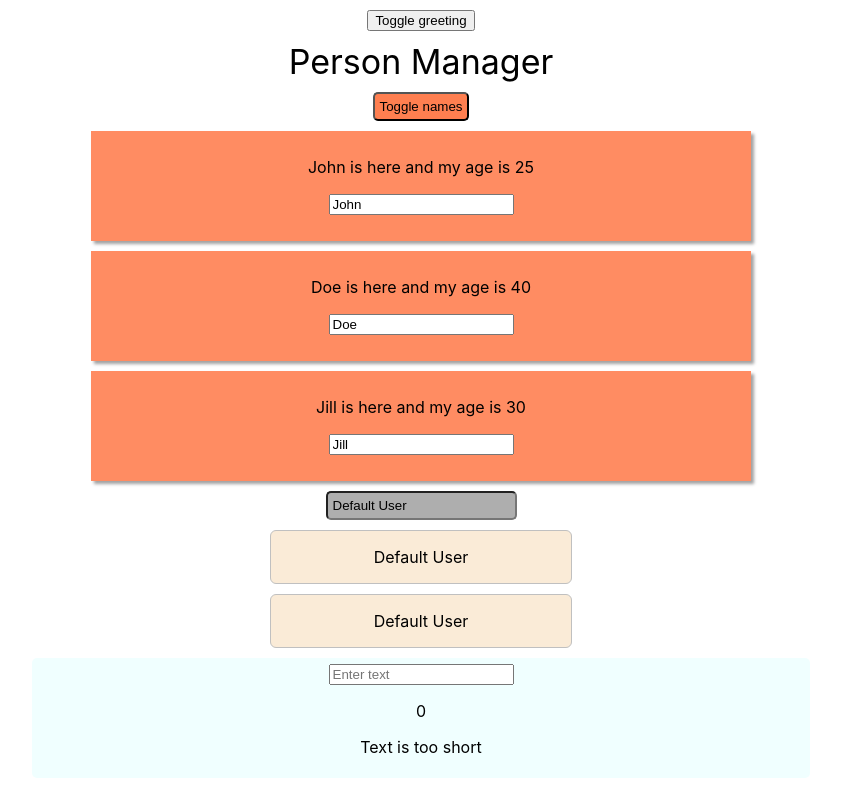
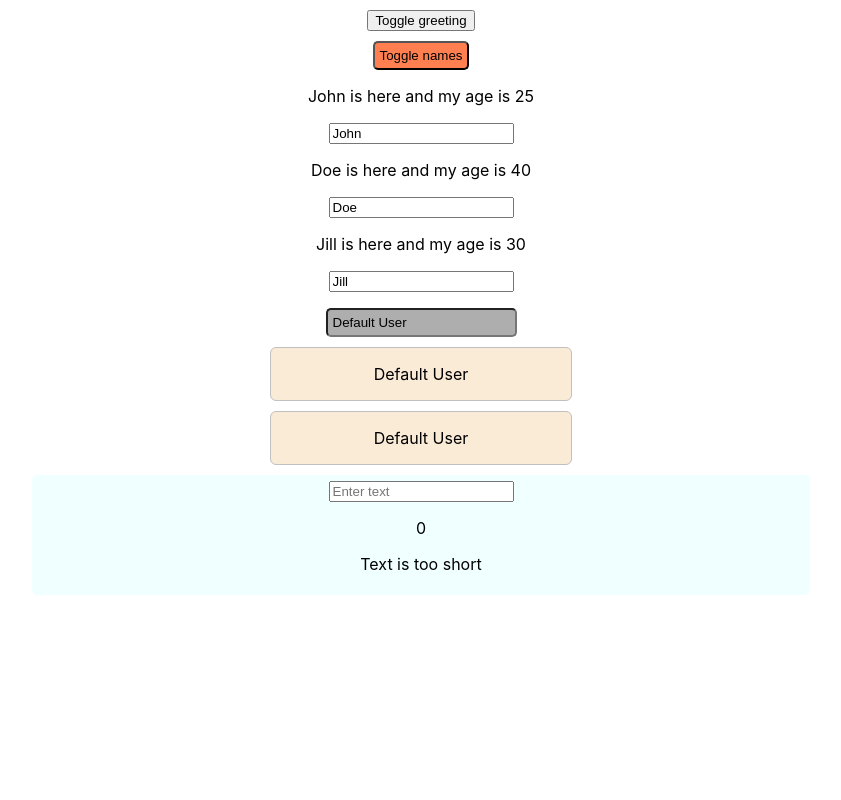
Before and after one commit to Rrroman/react-learning, a React (Create React App) app in the folder my-app/: page / in a window 1280 px wide. Both pictures are taken after a click on the button "Toggle names". Shown: the whole page, without its empty margins (219-1060 px from the left). Built offline with nearby package versions, Linux system fonts and the light colour scheme.

Commit message:
feat: another form of HOC

```diff
--- a/my-app/src/components/Persons/Person/Person.js
+++ b/my-app/src/components/Persons/Person/Person.js
@@ -1,7 +1,6 @@
 import React, { Component, Fragment } from 'react';
 import classes from './Person.module.css';
 // import Aux from '../../../hoc/Auxillary';
-import WithClass from '../../../hoc/WithClass';
 
 class Person extends Component {
   render() {
@@ -17,8 +16,7 @@ class Person extends Component {
       // <div className={classes.Person}>
       // <Aux>
       // <React.Fragment>
-      // <Fragment>
-      <WithClass classes={classes.Person}>
+      <Fragment classes={classes.Person}>
         <p onClick={this.props.deletePerson}>
           {this.props.name} is here and my age is {this.props.age}
         </p>
@@ -30,8 +28,7 @@ class Person extends Component {
           onFocus={this.props.focused}
         />
         <p>{this.props.children}</p>
-      </WithClass>
-      // </Fragment>
+      </Fragment>
       // </React.Fragment>
       // </Aux>
       //  </div>
--- a/my-app/src/containers/App.js
+++ b/my-app/src/containers/App.js
@@ -7,7 +7,8 @@ import Greeting from '../components/Greeting/Greeting';
 import Chars from '../components/Chars/Chars';
 // import WishlistForm from './Codewars/Codewars';
 // import BeamMeUpStatey from './Codewars/BeamMeUpStatey';
-import WithClass from '../hoc/WithClass';
+import withClass from '../hoc/withClass';
+import Aux from '../hoc/Auxillary';
 
 class App extends Component {
   constructor(props) {
@@ -139,7 +140,7 @@ class App extends Component {
     }
 
     return (
-      <WithClass classes={classes.App}>
+      <Aux>
         <button
           className={classes.app__button}
           onClick={this.toggleGreetingHandler}
@@ -172,9 +173,9 @@ class App extends Component {
         />
         {/* <WishlistForm /> */}
         {/* <BeamMeUpStatey /> */}
-      </WithClass>
+      </Aux>
     );
   }
 }
 
-export default App;
+export default withClass(App, classes.App);
--- a/my-app/src/hoc/WithClass.js
+++ b/my-app/src/hoc/WithClass.js
@@ -1,7 +1,11 @@
 import React from 'react';
 
-const WithClass = (props) => (
-  <div className={props.classes}>{props.children}</div>
-);
+const WithClass = (WrappedComponent, className) => {
+  return (props) => (
+    <div className={className}>
+      <WrappedComponent />
+    </div>
+  );
+};
 
 export default WithClass;
```
